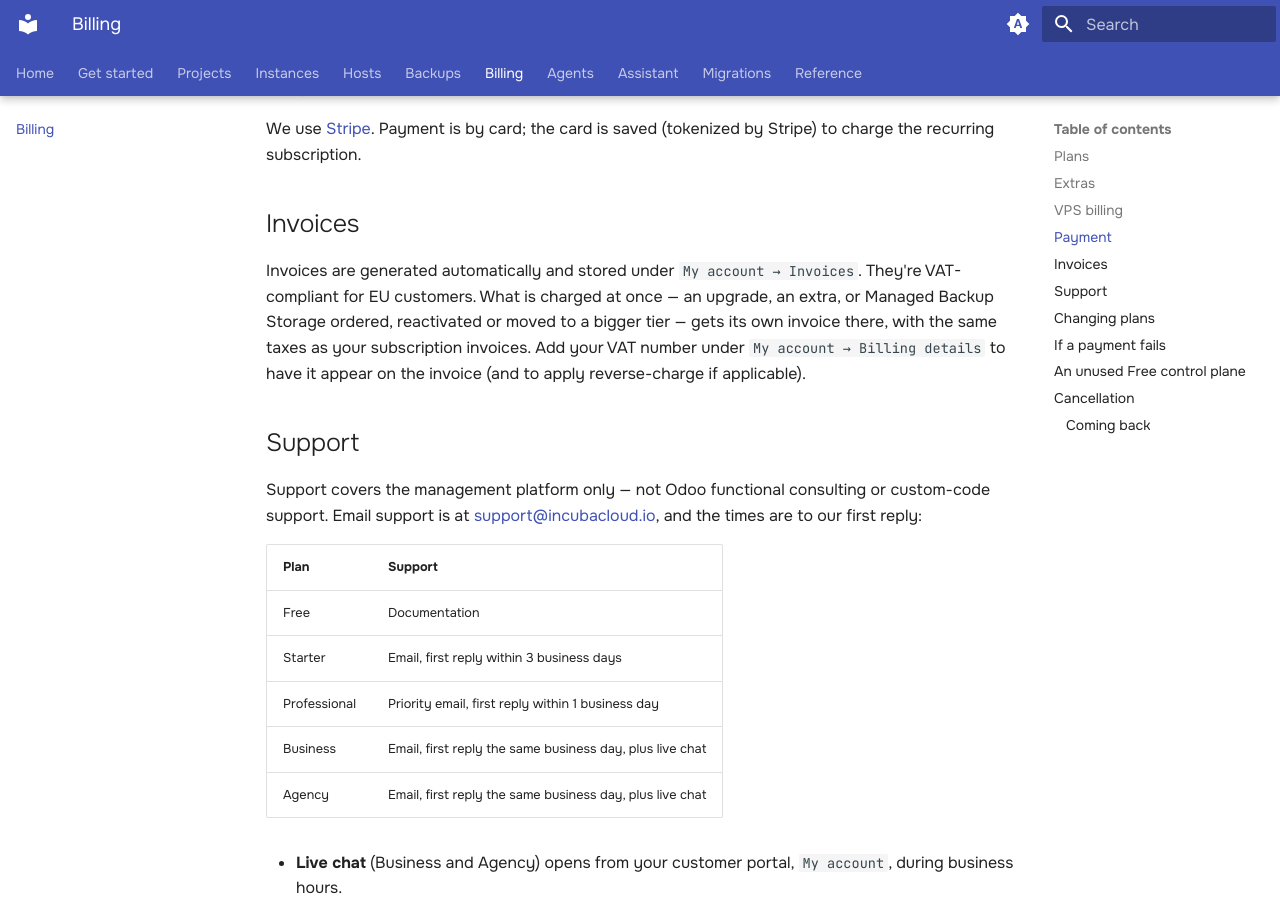
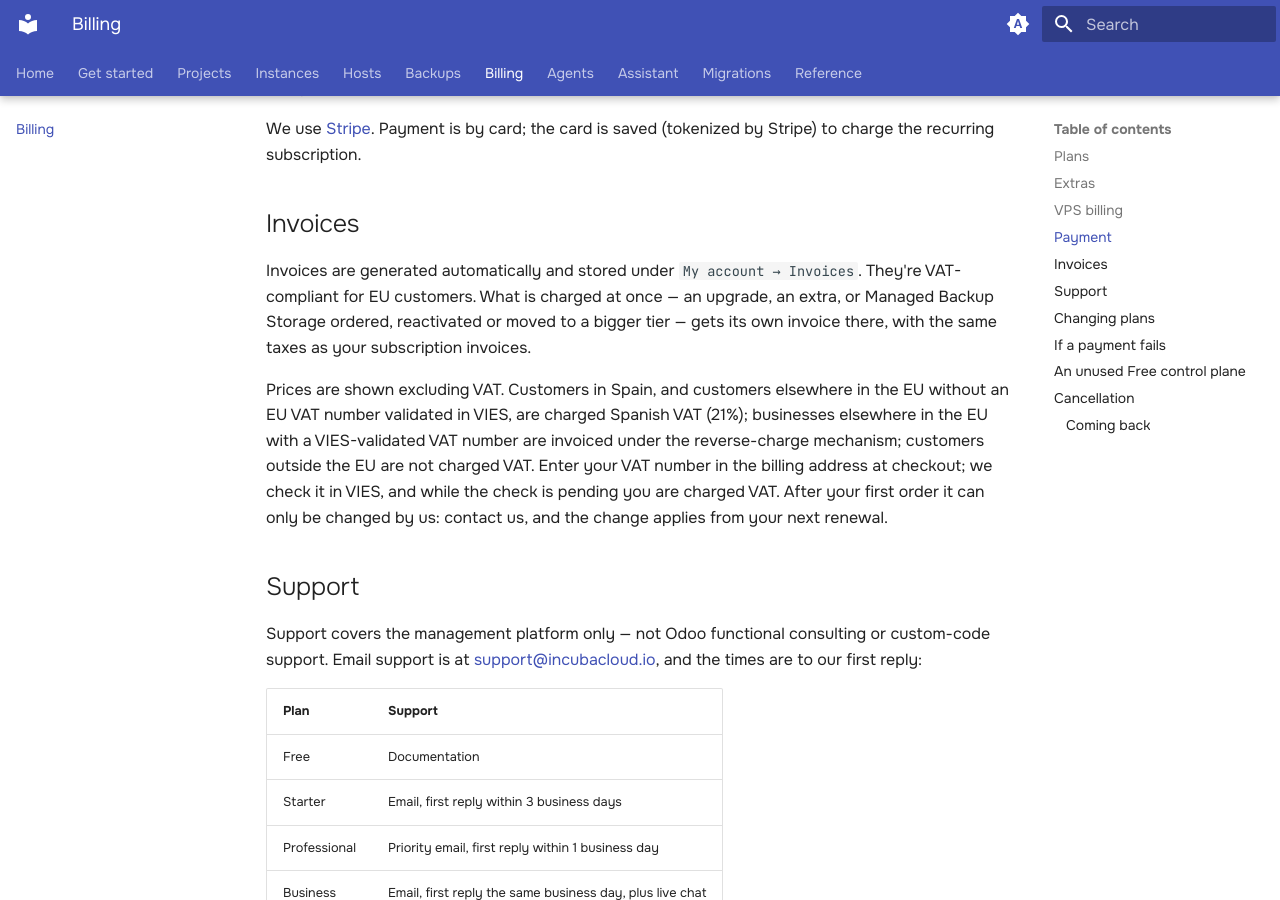
Before and after one commit to incubacloud/incubacloud, an MkDocs documentation site: the page built from docs/user/docs/billing/index.md, in a window 1280 px wide and 900 px high, scrolled down 2300 px. Built offline with MkDocs 1.6.1 and Material for MkDocs 9.7.7, drawn with Linux system fonts in a browser that asks for light colours; plug-ins that fetch from the network failed and are left out.

Commit message:
[DOC] incubacloud: the user guide says who pays Spanish VAT, and that VIES decides the reverse charge
A customer in Spain, or in the EU without a VAT number validated in VIES,
pays 21%; the number is entered at checkout and checked in VIES, and
after the first order only support changes it, from the next renewal.

```diff
--- a/docs/user/docs/billing/index.md
+++ b/docs/user/docs/billing/index.md
@@ -95,8 +95,15 @@
 charged at once — an upgrade, an extra, or Managed Backup Storage ordered,
 reactivated or moved to a bigger tier — gets its own invoice there, with the
 same taxes as your subscription invoices.
-Add your VAT number under `My account → Billing details` to have it appear
-on the invoice (and to apply reverse-charge if applicable).
+
+Prices are shown excluding VAT. Customers in Spain, and customers elsewhere in
+the EU without an EU VAT number validated in VIES, are charged Spanish VAT
+(21%); businesses elsewhere in the EU with a VIES-validated VAT number are
+invoiced under the reverse-charge mechanism; customers outside the EU are not
+charged VAT. Enter your VAT number in the billing address at checkout; we check
+it in VIES, and while the check is pending you are charged VAT. After your
+first order it can only be changed by us: contact us, and the change applies
+from your next renewal.
 
 ## Support
 
```
